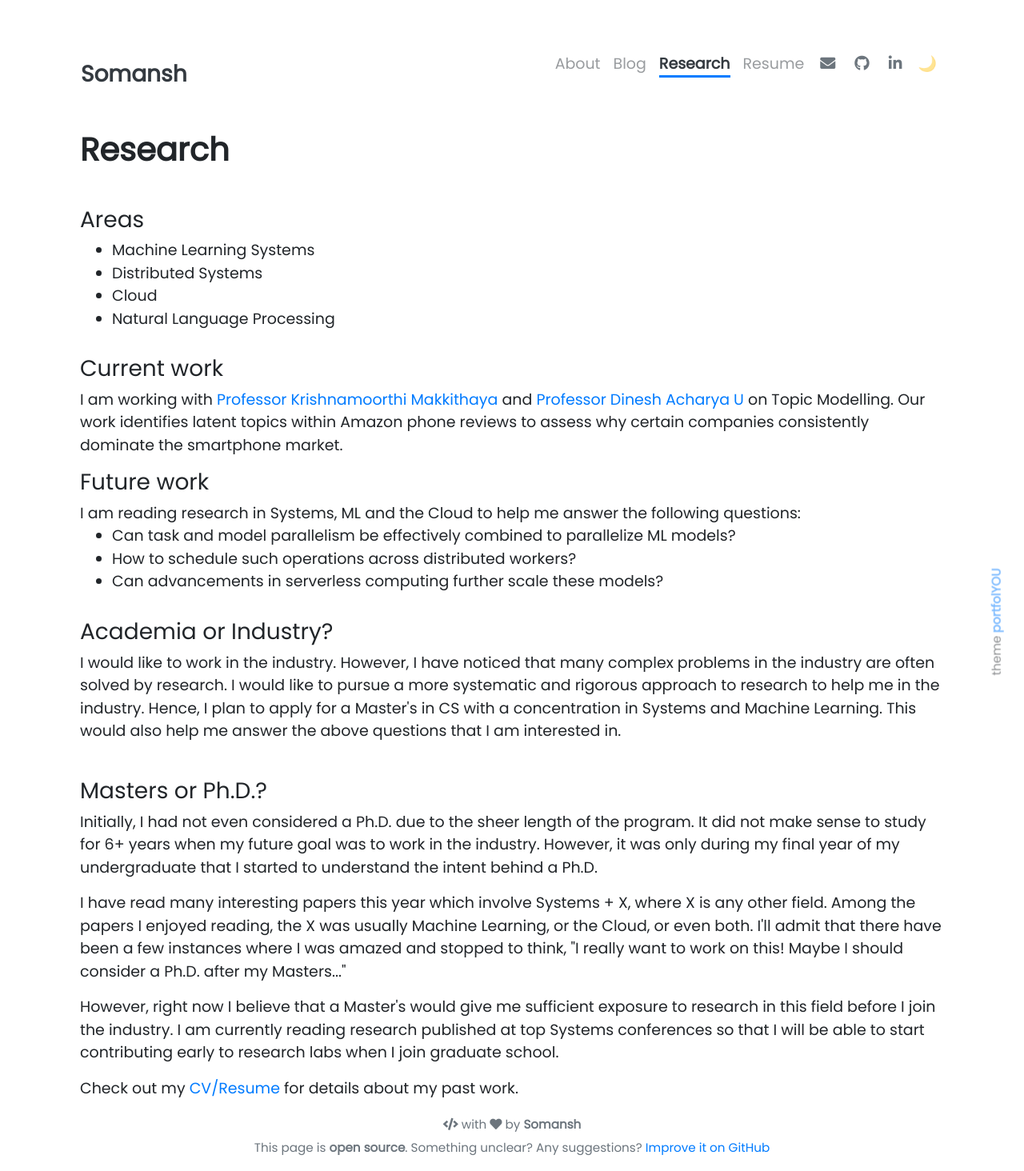
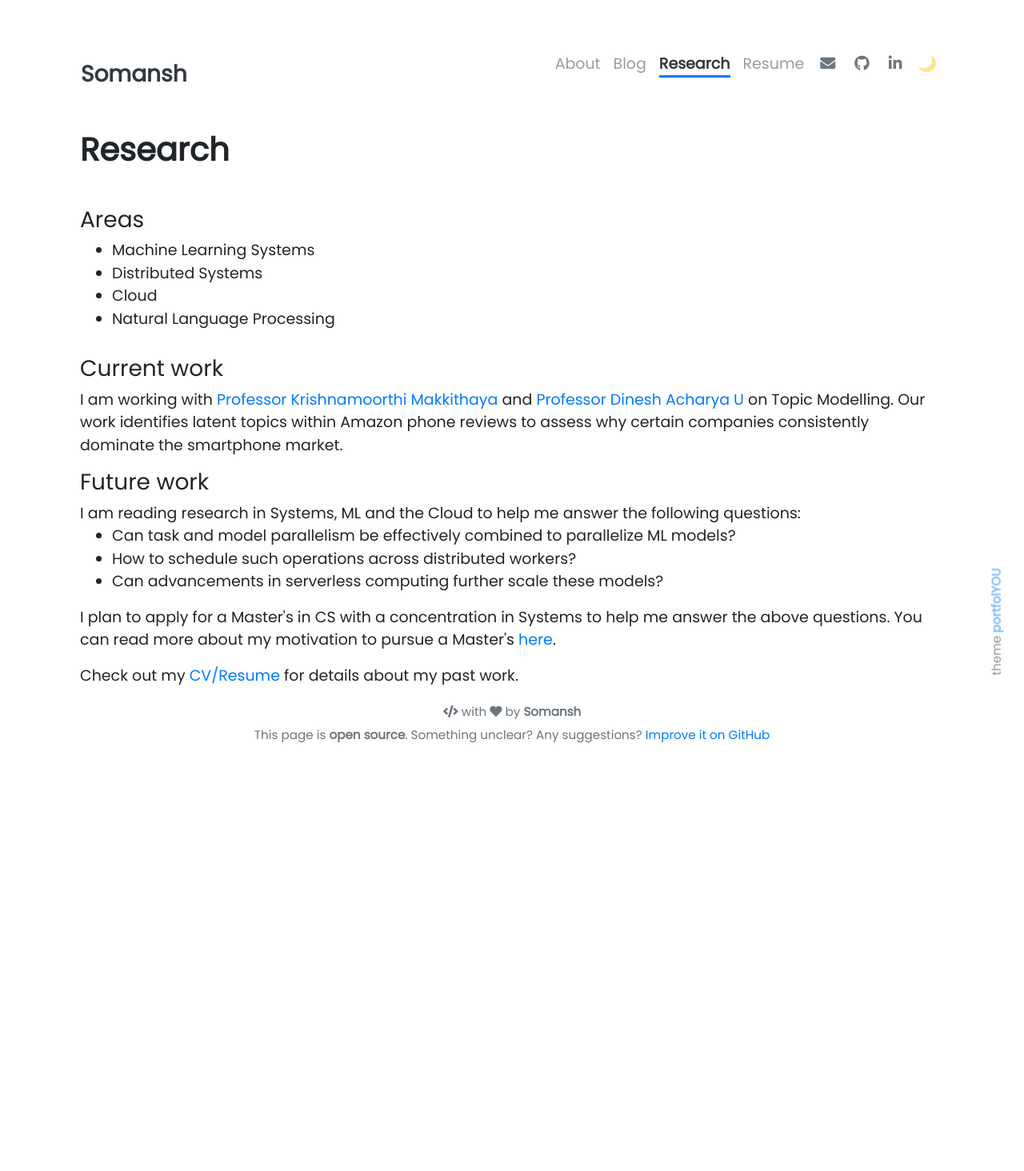
Before and after one commit to somanshreddy/somanshreddy.github.io, a Jekyll site: the page built from pages/research.md, in a window 1280 px wide. Shown: the whole page at 80% size. Built offline with Jekyll 4.4.1, drawn with Linux system fonts in a browser that asks for light colours; nearby versions of some CDN libraries; after the commit the page ends 948 px from its top, so only the background shows below that.

Commit message:
Moving the motivation for a Master's into a blog

```diff
--- a/_includes/about/research.html
+++ b/_includes/about/research.html
@@ -20,15 +20,7 @@
    <li>Can advancements in serverless computing further scale these models?</li>
   </ul>
 
-  <h3>Academia or Industry?</h3>
-  I would like to work in the industry. However, I have noticed that many complex problems in the industry are often solved by research. I would like to pursue a more systematic and rigorous approach to research to help me in the industry. Hence, I plan to apply for a Master's in CS with a concentration in Systems and Machine Learning. This would also help me answer the above questions that I am interested in. <br> <br>
-
-  <h3>Masters or Ph.D.?</h3>
-  <p> Initially, I had not even considered a Ph.D. due to the sheer length of the program. It did not make sense to study for 6+ years when my future goal was to work in the industry. However, it was only during my final year of my undergraduate that I started to understand the intent behind a Ph.D.</p>
-
-  <p> I have read many interesting papers this year which involve Systems + X, where X is any other field. Among the papers I enjoyed reading, the X was usually Machine Learning, or the Cloud, or even both. I'll admit that there have been a few instances where I was amazed and stopped to think, "I really want to work on this! Maybe I should consider a Ph.D. after my Masters..."</p>
-
-  <p> However, right now I believe that a Master's would give me sufficient exposure to research in this field before I join the industry. I am currently reading research published at top Systems conferences so that I will be able to start contributing early to research labs when I join graduate school.</p>
+  <p>I plan to apply for a Master's in CS with a concentration in Systems to help me answer the above questions. You can read more about my motivation to pursue a Master's <a href="/blog/masters-motivation">here</a>. </p>
 
   Check out my <a href="https://drive.google.com/file/d/1ReNcJ3OBSsS92TOQSbum2PXcYuULdD63/view?usp=sharing">CV/Resume</a> for details about my past work.
 
```
Also changed, not shown: _posts/2021-12-14-masters-motivation.markdown (added, +16 -0 lines).
